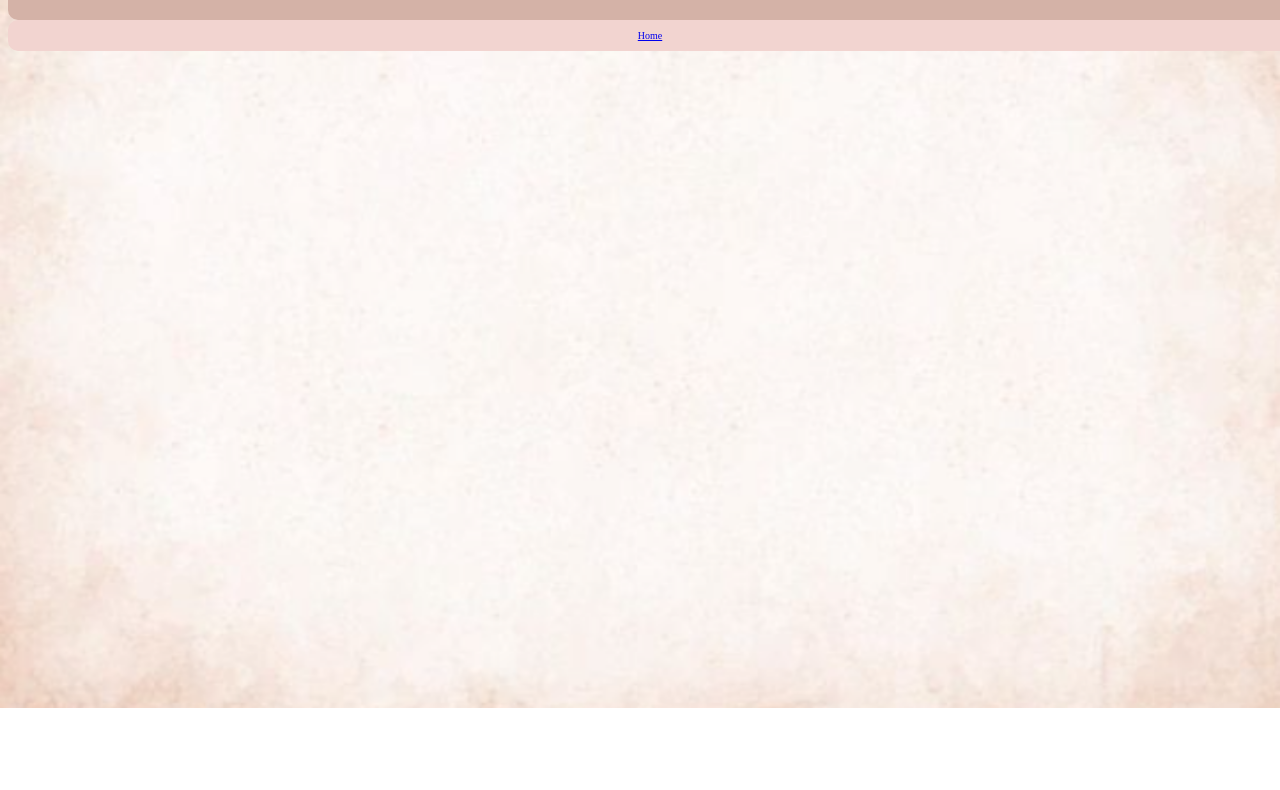
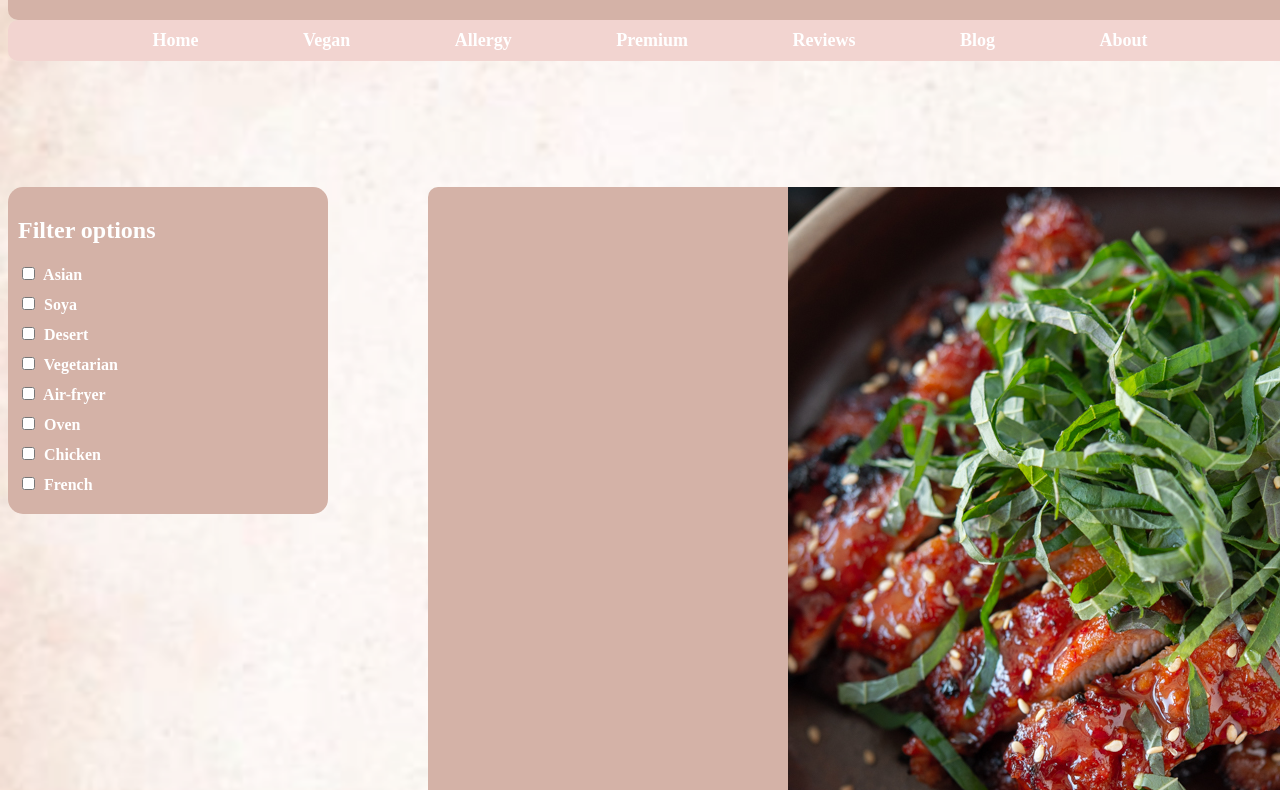
Before and after one commit to Kokkelious/Kokkelious.github.io, a plain HTML site: page homepage.html in a window 1280 px wide. Shown: the part 92-882 px from the top of the page. Before the commit the page ends 800 px from the top, so only its background shows below. Drawn offline with Linux system fonts and the light colour scheme.

Commit message:
wednesday, started on the filter and bars, plus dding recipes slowly

```diff
--- a/design.css
+++ b/design.css
@@ -11,10 +11,11 @@ header {
   background-color:#f2d4d0;
   padding: 10px;
   text-align: center;
-  font-size: 10px;
+  font-size: 18px;
   color: white;
   width: 100%;
   border-radius: 10px;
+  word-spacing: 100px;
 }
 body {
   background-image: url(background.PNG);
@@ -78,3 +79,30 @@ li a {
   margin-left: 480px;
   text-align: center;
 }
+.square.home {
+  width: 1400px;
+  height: 900px;
+  margin-left: 420px;
+  background-color: #d4b2a7;
+}
+
+
+.filter-sidebar {
+  background-color: #d4b2a7;
+  padding: 10px;
+  width: 300px;
+  border-radius: 15px;
+}
+
+.filter-option {
+  margin-bottom: 10px;
+}
+
+.filter-option label {
+  display: block;
+  font-weight: bold;
+}
+
+.filter-option input[type="checkbox"] {
+  margin-right: 5px;
+}
--- a/homepage.html
+++ b/homepage.html
@@ -3,13 +3,42 @@
   <head>
     <link rel="stylesheet" href="design.css">
     <title>Kokkelicious</title>
+    <style>
+      a {
+        text-decoration: none;
+        color: white;
+      }
+      .filter-sidebar {
+        padding: 10px;
+        width: 300px;
+        float: left;
+        color: white;
+      }
+      .filter-option {
+        margin-bottom: 10px;
+      }
+      .filter-option label {
+        display: block;
+        font-weight: bold;
+        color: white;
+      }
+      .filter-option input[type="checkbox"] {
+        margin-right: 5px;
+      }
+    </style>
   </head>
   <body>
     <header>
       <h1>Kokkelicious</h1>
     </header>
 <header class="headerh2">
-  <a href="index.html">Home</a>
+  <a href="homepage.html"><b>Home</b></a>
+  <a href="vegan.html"><b>Vegan</b></a>
+  <a href=allergy.html><b>Allergy</b></a>
+  <a href="premium.html"><b>Premium</b></a>
+  <a href="reviews.html"><b>Reviews</b></a>
+  <a href="blog.html"><b>Blog</b></a>
+  <a href="aboutus.html"><b>About</b></a>
 </header>
     <br>
     <br>
@@ -18,3 +47,54 @@
     <br>
     <br>
     <br>
+    <div class="filter-sidebar">
+      <h2>Filter options</h2>
+      <div class="filter-option">
+        <label>
+          <input type="checkbox"> Asian
+        </label>
+      </div>
+
+      <div class="filter-option">
+        <label>
+          <input type="checkbox"> Soya
+        </label>
+      </div>
+
+      <div class="filter-option">
+        <label>
+          <input type="checkbox"> Desert
+        </label>
+      </div>
+
+      <div class="filter-option">
+        <label>
+          <input type="checkbox"> Vegetarian
+        </label>
+      </div>
+        <div class="filter-option">
+        <label>
+          <input type="checkbox"> Air-fryer
+        </label>
+        </div>
+
+      <div class="filter-option">
+        <label>
+          <input type="checkbox"> Oven
+        </label>
+      </div>
+
+      <div class="filter-option">
+        <label>
+          <input type="checkbox"> Chicken
+        </label>
+      </div>
+
+      <div class="filter-option">
+        <label>
+          <input type="checkbox"> French
+        </label>
+      </div>
+    </div>
+    <div class="square home">
+      <img src="koreanspicychicken.jpg" alt= KoreanBBQChicken>
```
Also changed, not shown: aboutus.html (added), allergy.html (added), blog.html (added), koreanspicychicken.jpg (added), premium.html (added), reviews.html (added), vegan.html (added).
